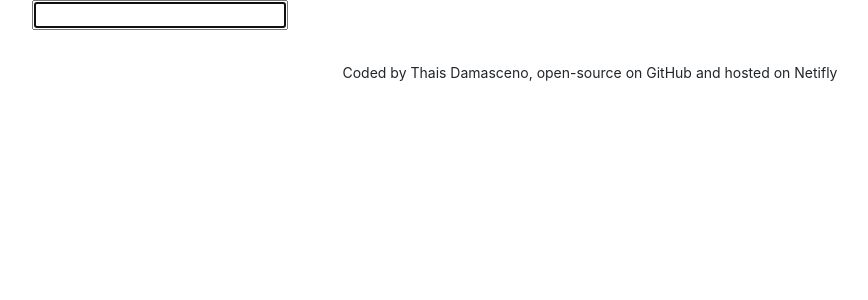
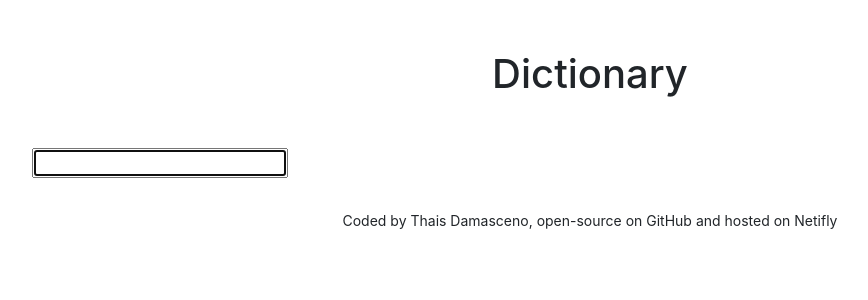
Before and after one commit to tsdamas/dictionary-react-app, a React (Create React App) app: page / in a window 1280 px wide. Shown: the top 300 px of the page, without its empty margins (50-918 px from the left). Built offline with nearby package versions, Linux system fonts and the light colour scheme.

Commit message:
API integration

```diff
--- a/package.json
+++ b/package.json
@@ -6,6 +6,7 @@
     "@testing-library/jest-dom": "^5.16.1",
     "@testing-library/react": "^12.1.2",
     "@testing-library/user-event": "^13.5.0",
+    "axios": "^0.25.0",
     "react": "^17.0.2",
     "react-dom": "^17.0.2",
     "react-scripts": "5.0.0",
--- a/src/App.css
+++ b/src/App.css
@@ -1,4 +1,5 @@
-h2{
+h2,
+h1{
   text-align: center;
   margin: 50px auto;
 }
--- a/src/App.js
+++ b/src/App.js
@@ -8,6 +8,7 @@ export default function App() {
     <div className="App">
       <div className="container">
       <header className="App-header">
+        <h1>Dictionary</h1>
       </header>
       <main>
        <Dictionary />
--- a/src/Dictionary.js
+++ b/src/Dictionary.js
@@ -1,14 +1,24 @@
 import React, {useState} from "react";
-import "./Dictionary.css"
+import axios from "axios";
+import "./Dictionary.css";
 
 export default function Dictionary(){
 
   let [keyword, setKeyword] = useState("");
 
+  function handleResponse(response){
+    console.log(response.data[0]);
+  }
+
   function search(event) {
     event.preventDefault();
-    alert(`Searching ${keyword}` );
+    alert(`Searching ${keyword}`);
+
+    let apiUrl=`https://api.dictionaryapi.dev/api/v2/entries/en/${keyword}`;
+    axios.get(apiUrl).then(handleResponse);
+
   }
+
 
   function handleKeywordChange (event){
    setKeyword(event.target.value);
```
Also changed, not shown: 1 other file (tests, documents, lock files or other folders).
